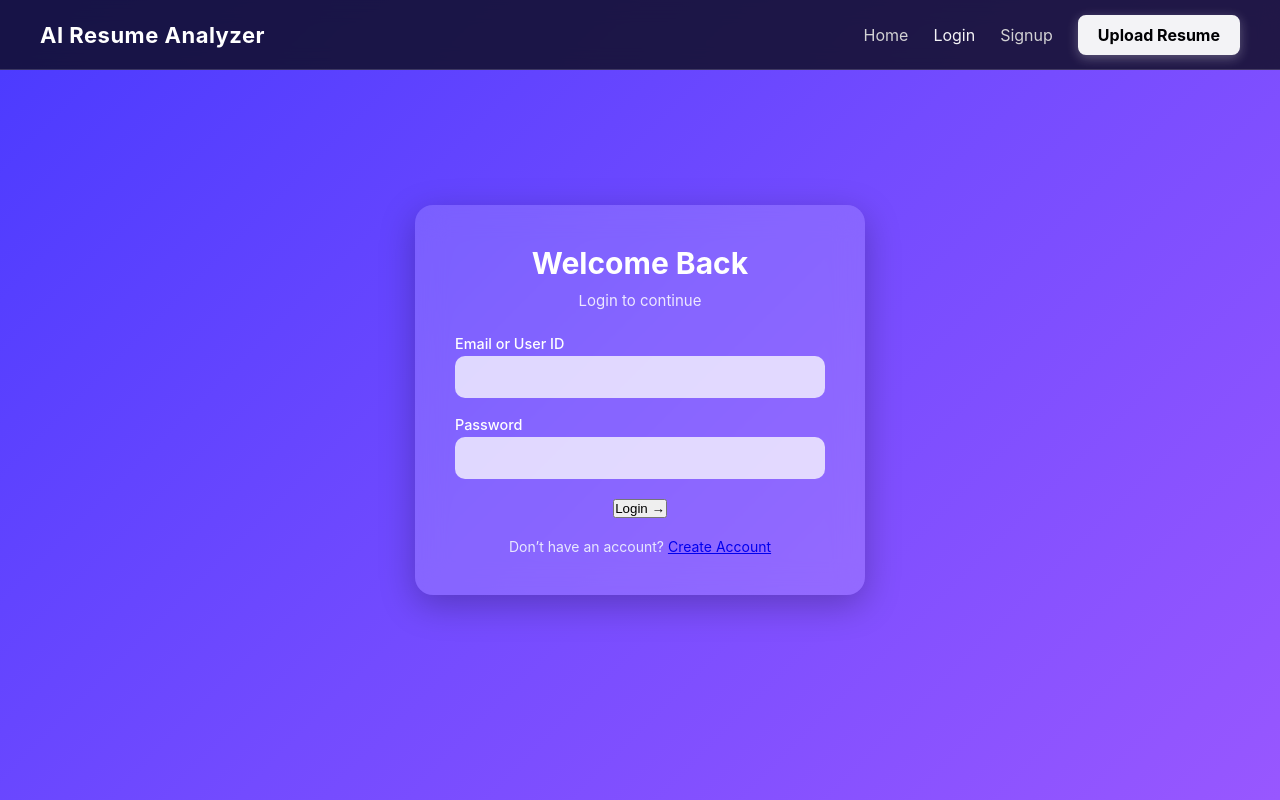
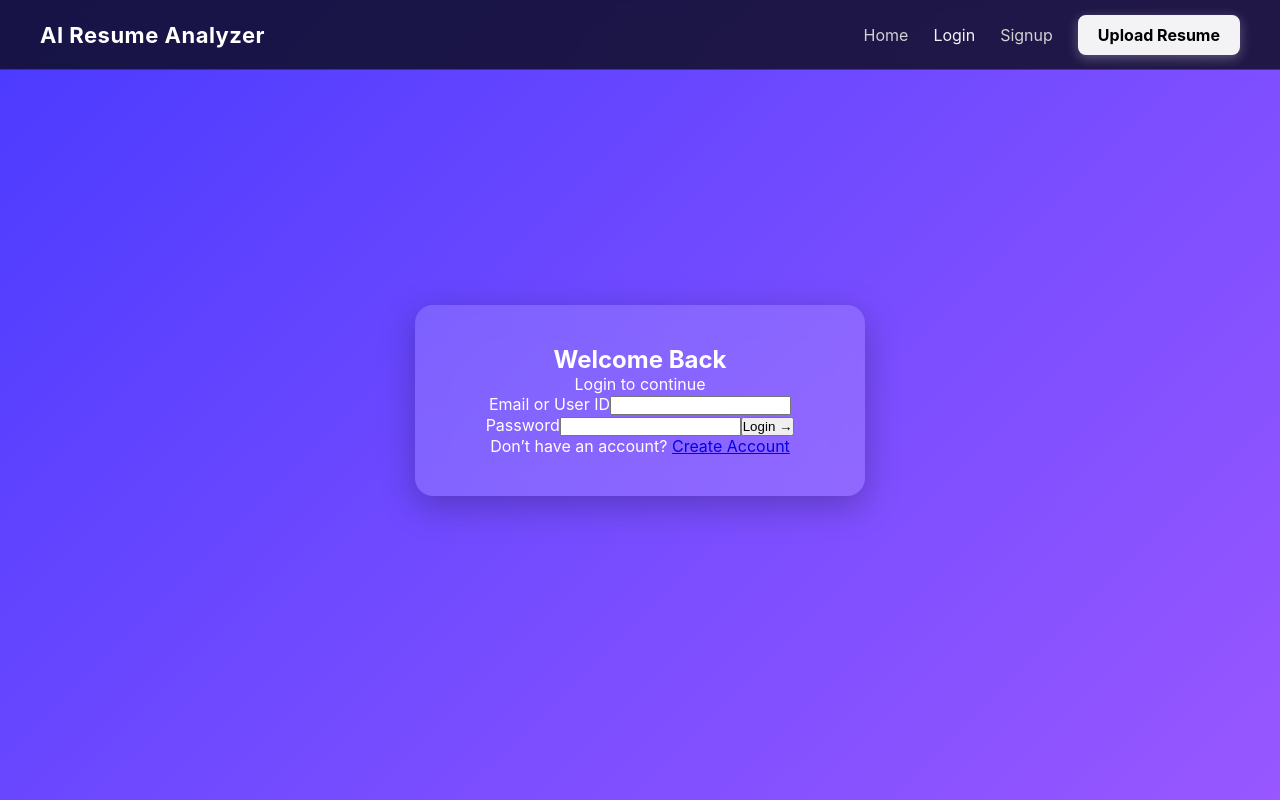
Before and after one commit to Muskansh7/ATS_Resume, a React (Vite) app in the folder ats-frontend/: page /login in a window 1280 px wide. Built offline with nearby package versions, Linux system fonts and the light colour scheme.

Commit message:
Fix Netlify SPA routing

```diff
--- a/ats-frontend/src/config.jsx
+++ b/ats-frontend/src/config.jsx
@@ -1,4 +1 @@
-export const API_BASE_URL =
-  import.meta.env.PROD
-    ? "https://ats-resume-7.onrender.com"
-    : "http://127.0.0.1:8000";
+export const API_BASE_URL = "https://ats-resume-7.onrender.com";
--- a/ats-frontend/src/pages/Login.jsx
+++ b/ats-frontend/src/pages/Login.jsx
@@ -1,6 +1,6 @@
 import React, { useState } from "react";
 import { Link, useNavigate } from "react-router-dom";
-import { useAuth } from "../components/AuthContext.jsx";
+import { useAuth } from "../components/AuthContext";
 import "./Login.css";
 import { API_BASE_URL } from "../config";
 
@@ -26,13 +26,12 @@ export default function Login() {
       const res = await fetch(`${API_BASE_URL}/login`, {
         method: "POST",
         body: payload,
-        headers: { Accept: "application/json" },
       });
 
       const data = await res.json();
 
       if (!res.ok) {
-        setError(data.detail || "Invalid login credentials");
+        setError(data.detail || "Login failed");
         return;
       }
 
@@ -41,6 +40,7 @@ export default function Login() {
 
       login();
       navigate("/upload");
+
     } catch (err) {
       console.error(err);
       setError("Could not connect to server.");
@@ -52,20 +52,17 @@ export default function Login() {
   return (
     <div className="login-container">
       <div className="login-box">
-        <h2 className="login-title">Welcome Back</h2>
-        <p className="login-subtitle">Login to continue</p>
+        <h2>Welcome Back</h2>
+        <p>Login to continue</p>
 
-        <form onSubmit={handleLogin} className="login-form">
-          <div className="input-group">
+        <form onSubmit={handleLogin}>
           <label>Email or User ID</label>
           <input
             value={userIdOrEmail}
             onChange={(e) => setUserIdOrEmail(e.target.value)}
             required
           />
-          </div>
 
-          <div className="input-group">
           <label>Password</label>
           <input
             type="password"
@@ -73,16 +70,15 @@ export default function Login() {
             onChange={(e) => setPassword(e.target.value)}
             required
           />
-          </div>
 
           {error && <p className="error-text">{error}</p>}
 
-          <button type="submit" disabled={loading}>
+          <button disabled={loading}>
             {loading ? "Logging in..." : "Login →"}
           </button>
         </form>
 
-        <p className="signup-text">
+        <p>
           Don’t have an account? <Link to="/signup">Create Account</Link>
         </p>
       </div>
--- a/ats-frontend/src/pages/Signup.jsx
+++ b/ats-frontend/src/pages/Signup.jsx
@@ -5,8 +5,6 @@ import { API_BASE_URL } from "../config";
 
 export default function Signup() {
   const navigate = useNavigate();
-  const [loading, setLoading] = useState(false);
-  const [error, setError] = useState("");
 
   const [form, setForm] = useState({
     fullName: "",
@@ -16,8 +14,12 @@ export default function Signup() {
     password: "",
   });
 
-  const handleChange = (e) =>
+  const [error, setError] = useState("");
+  const [loading, setLoading] = useState(false);
+
+  const handleChange = (e) => {
     setForm({ ...form, [e.target.name]: e.target.value });
+  };
 
   const handleSignup = async (e) => {
     e.preventDefault();
@@ -45,7 +47,9 @@ export default function Signup() {
       }
 
       navigate("/login");
-    } catch {
+
+    } catch (err) {
+      console.error(err);
       setError("Could not connect to server.");
     } finally {
       setLoading(false);
```
Lines whose indentation alone changed are shown as unchanged.
